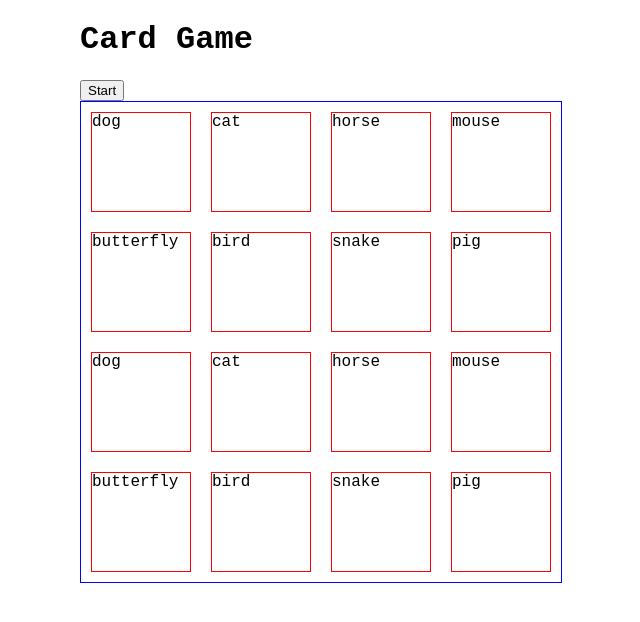
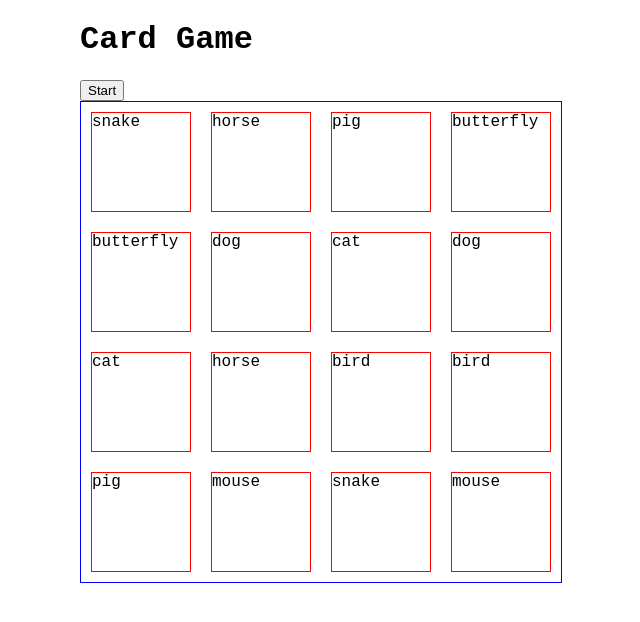
Before and after one commit to MagicMart/card-game-angular, an Angular app: page / in a window 1280 px wide. Shown: the top 622 px of the page, without its empty margins (319-959 px from the left). Built offline with nearby package versions, Linux system fonts and the light colour scheme.

Commit message:
refactor: shuffle

```diff
--- a/src/app/card-container/card-container.component.ts
+++ b/src/app/card-container/card-container.component.ts
@@ -11,13 +11,15 @@ export class CardContainerComponent implements OnInit {
   constructor() { }
 
   ngOnInit(): void {
-
+    this.shuffle()
   }
   shuffle() {
-    const num =  () => Math.floor(Math.random() * 14);
+    const num =  () => Math.floor(Math.random() * 14) // don't pick last index
+    let cardsCopy = this.cards.slice()
     for (let i = 1; i < 32; i++) {
-      const pick = this.cards.splice(num(), 1)[0]
-      this.cards = [...this.cards, pick]
+      const pick = cardsCopy.splice(num(), 1)[0]
+      cardsCopy = [...cardsCopy, pick]
     }
+    this.cards = cardsCopy
   }
 }
```
